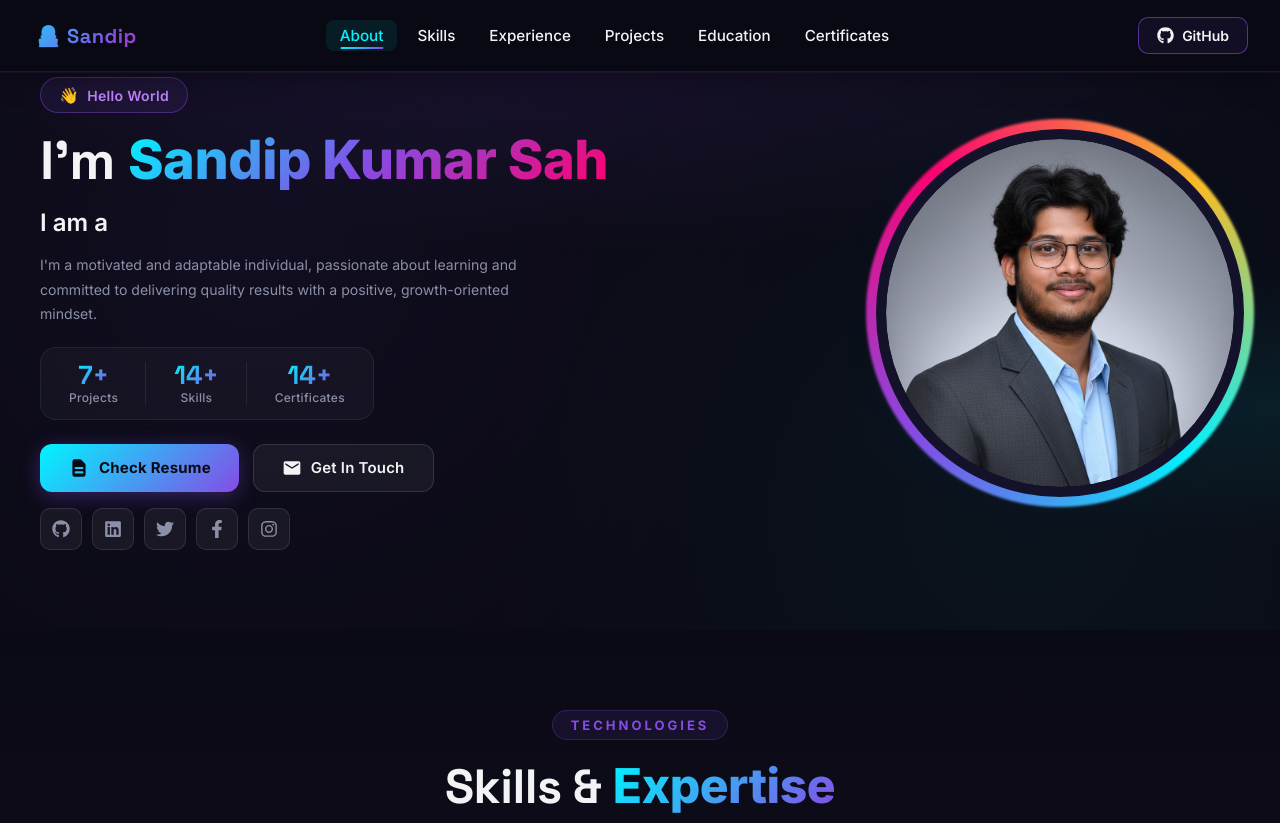
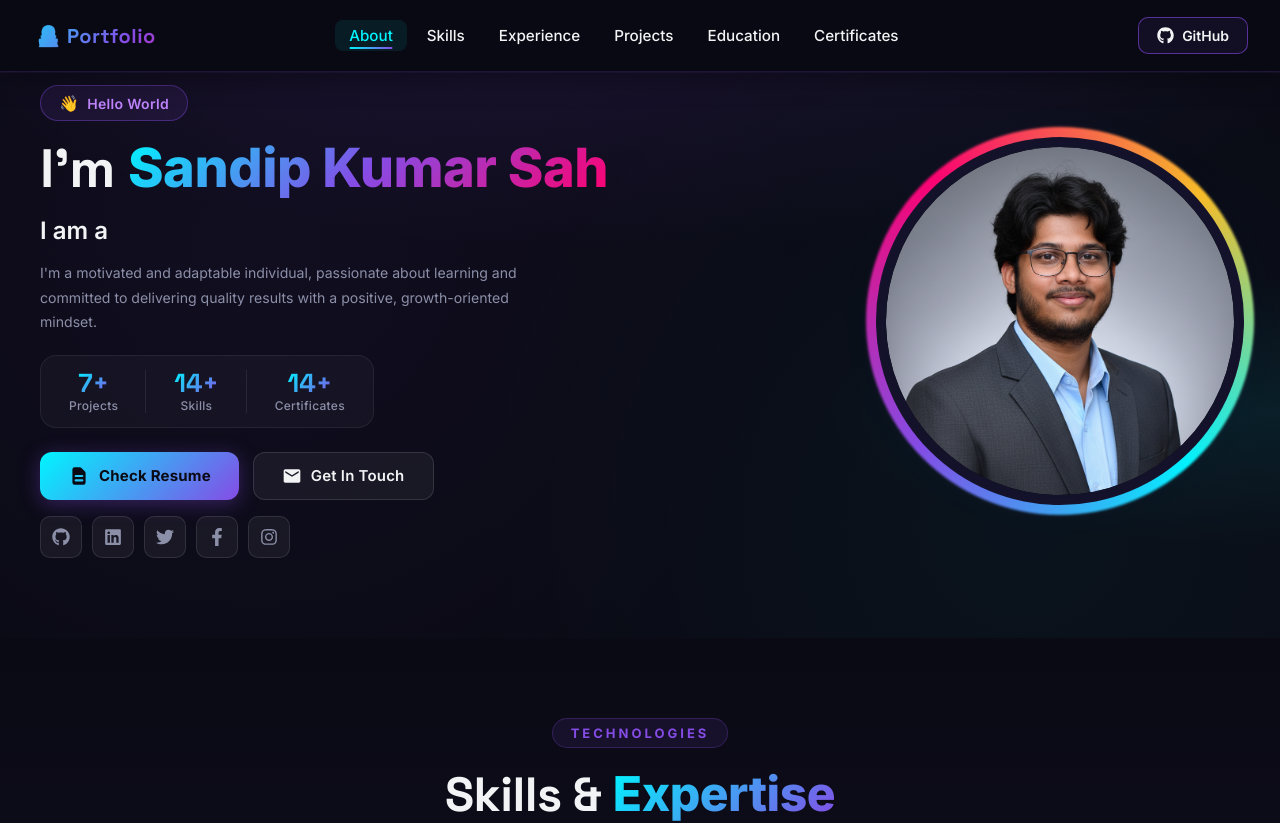
Before and after one commit to Sandip4083/sandip-portfolio, a React (Create React App) app: page / in a window 1280 px wide. Shown: the top 823 px of the page. Built offline with nearby package versions, Linux system fonts and the light colour scheme.

Commit message:
UI/UX Design

```diff
--- a/src/components/HeroSection/HeroStyle.js
+++ b/src/components/HeroSection/HeroStyle.js
@@ -23,7 +23,7 @@ export const HeroContainer = styled.div`
   justify-content: center;
   align-items: center;
   position: relative;
-  padding: 5px 40px 80px;
+  padding: 13px 40px 80px;
   background:
     radial-gradient(
       ellipse 80% 60% at 50% -10%,
--- a/src/components/Navbar/index.js
+++ b/src/components/Navbar/index.js
@@ -60,7 +60,7 @@ const Navbar = () => {
       <NavbarContainer>
         {/* Logo */}
         <NavLogo to="/">
-          <Span>👨‍💻 Sandip</Span>
+          <Span>👨‍💻 Portfolio</Span>
         </NavLogo>
 
         {/* Mobile Hamburger */}
@@ -94,11 +94,10 @@ const Navbar = () => {
             GitHub
           </GitHubButton>
         </ButtonContainer>
-
         {/* Mobile Menu */}
         <MobileMenu isOpen={isOpen}>
           <MobileNavLogo to="/" onClick={() => setIsOpen(false)}>
-            <Span>👨‍💻 Sandip.dev</Span>
+            <Span>👨‍💻 Portfolio</Span>
           </MobileNavLogo>
 
           {NAV_LINKS.map(({ label, href }) => (
```
